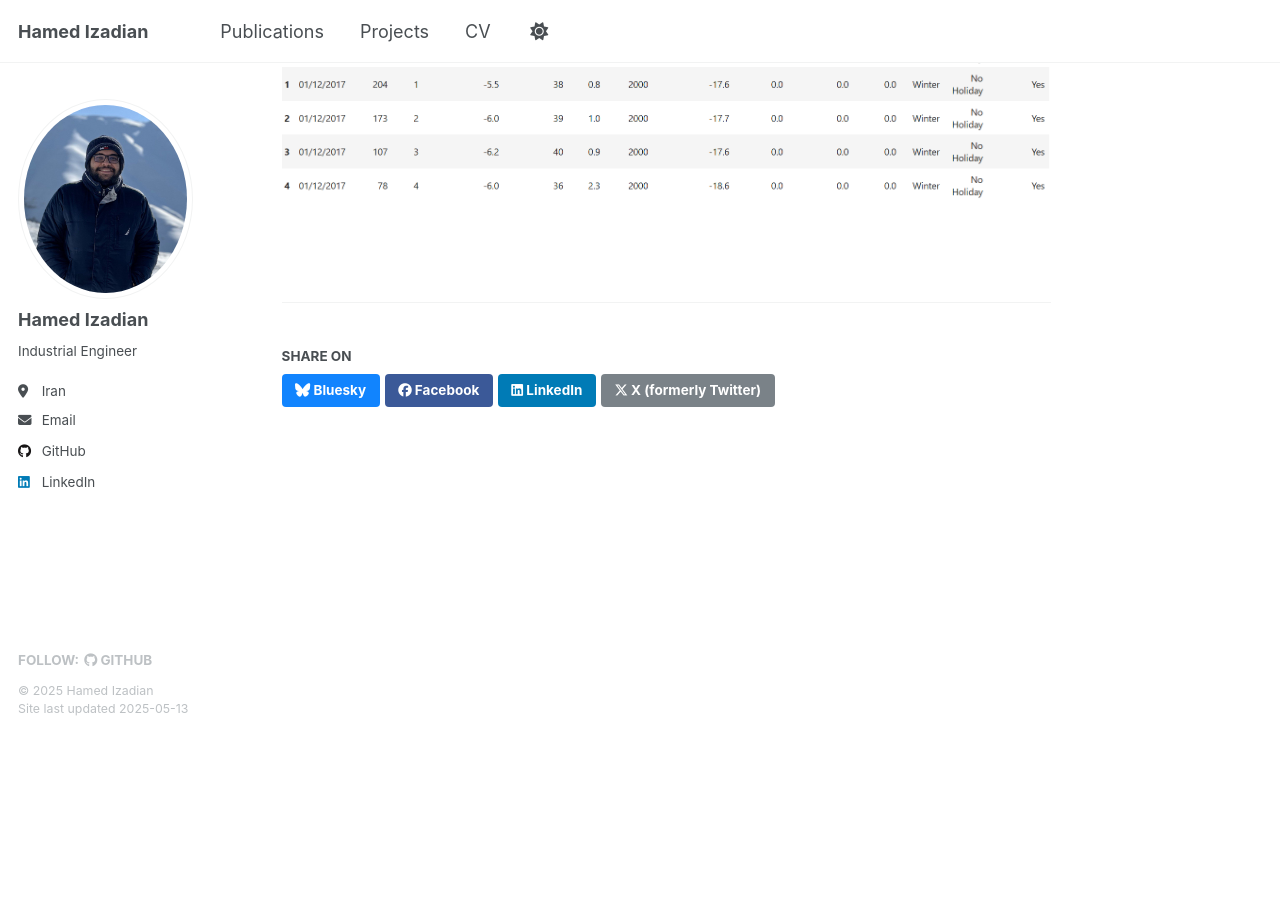
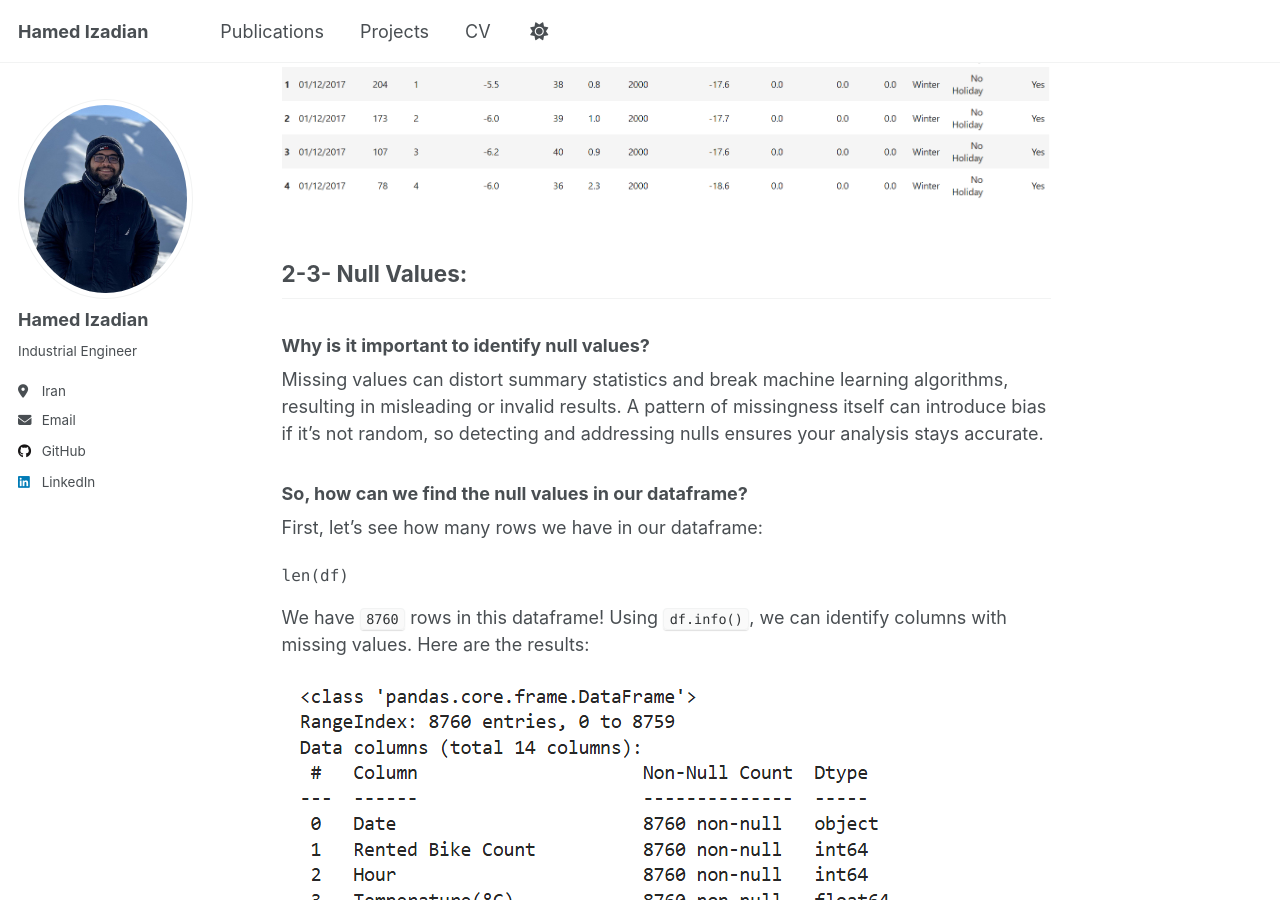
Before and after one commit to HamedIzadian/HamedIzadian.github.io, a Jekyll site: the page built from _projects/project1.md, in a window 1280 px wide and 900 px high, scrolled down 1760 px. Built offline with Jekyll 4.4.1, drawn with Linux system fonts in a browser that asks for light colours; before the commit the page ends 2497 px from its top, so only the background shows below that.

Commit message:
Update project1.md

```diff
--- a/_projects/project1.md
+++ b/_projects/project1.md
@@ -52,3 +52,20 @@ df.head()
 </pre>
 
 <img src='/images/data_head.PNG'>
+
+## 2-3- Null Values:
+
+### Why is it important to identify null values?
+Missing values can distort summary statistics and break machine learning algorithms, resulting in misleading or invalid results. A pattern of missingness itself can introduce bias if it's not random, so detecting and addressing nulls ensures your analysis stays accurate.
+
+### So, how can we find the null values in our dataframe?
+First, let's see how many rows we have in our dataframe:
+
+<pre style="font-size: 16px;">
+len(df)
+</pre>
+
+We have `8760` rows in this dataframe!
+Using `df.info()`, we can identify columns with missing values. Here are the results:
+
+<img src='/images/bike_info.png'>
```
